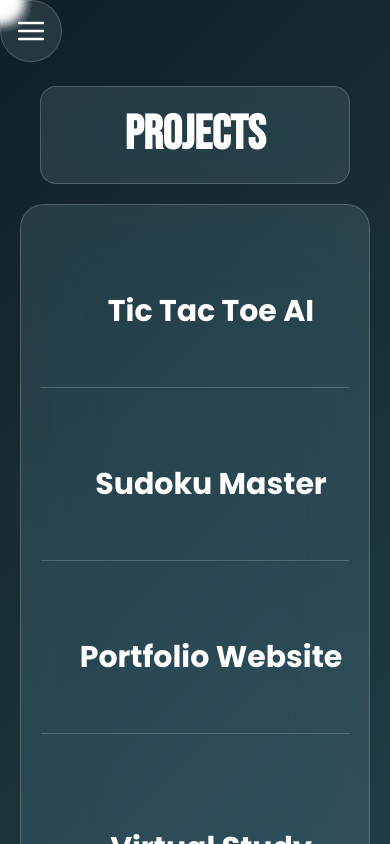
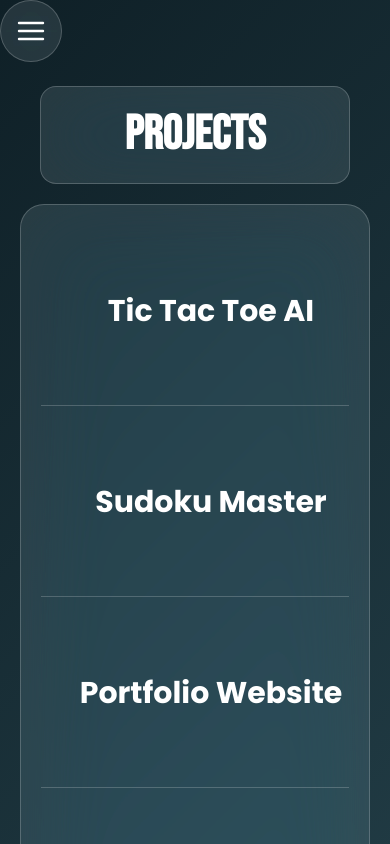
Before and after one commit to Umesh-Tummepalli/Portfolio, a React (Vite) app: page /projects in a window 390 px wide. Shown: the top 844 px of the page. Built offline with nearby package versions, Linux system fonts and the light colour scheme; some icons are missing; a web font is replaced by a local one.

Commit message:
mobile version bugs fix

```diff
--- a/src/components/Cursor.jsx
+++ b/src/components/Cursor.jsx
@@ -26,7 +26,7 @@ const Cursor = () => {
   }, []);
 
   return (
-    <div className="relative top-0 left-0 pointer-events-none bg-white">
+    <div className="relative top-0 left-0 pointer-events-none bg-white hidden lg:block">
       {new Array(15).fill(0).map((_, index) => (
         <div
           key={index}
--- a/src/components/ProjectMainCard.jsx
+++ b/src/components/ProjectMainCard.jsx
@@ -59,11 +59,11 @@ const ProjectMainCard = (props) => {
         onMouseLeave={handleMouseLeave}
         onMouseEnter={handleMouseEnter}
       >
-        <div className="text-3xl text-center text-white font-bold py-10  group border-b-1 border-white/20 -z-10 -translate-z-4 group overflow-hidden">
-          <p className="group-hover:opacity-0 lg:text-start translate-y-1/2 pl-8">
+        <div className="text-3xl text-center text-white font-bold py-10  group border-b-1 border-white/20  -translate-z-4 group overflow-hidden perspective-distant">
+        <div className="z-10 lg:group-hover:opacity-0 lg:text-start translate-y-1/2 pl-8">
             {props.title}
-          </p>
-          <div className={`pointer-events-none text-3xl  relative -translate-y-1/2 scale-y-0 duration-500 lg:group-[200%] lg:group-hover:scale-y-[200%]  h-full ${visibility&&"group-hover:scale-y-[200%]"}`}>
+        </div>
+          <div className={`pointer-events-none text-3xl bg-black md:bg-white/10 py-2 rounded-full backdrop-blur-[100px] border-1 border-white/20 backdrop-saturate-200  relative -translate-y-1/2 scale-y-0 duration-500  lg:group-hover:scale-y-[200%] z-20  h-full ${visibility&&"scale-y-[200%] lg:scale-y-0"}`}>
             <Sliding>
               <div className="flex">
                 <p>{props.title}</p>
@@ -88,7 +88,7 @@ const ProjectMainCard = (props) => {
           src={`/projectImg/${props.imageUrl}`}
           alt=""
           className="rounded absolute
-        top-0 left-0 -translate-x-1/2 scale-0 -translate-y- w-96 opacity-0  z-10 block translate-z-10 pointer-events-none"
+        top-0 left-0 -translate-x-1/2 scale-0 -translate-y- w-96 opacity-0  z-10 translate-z-10 pointer-events-none hidden lg:block"
           ref={imgRef}
         />
       </section>
```
